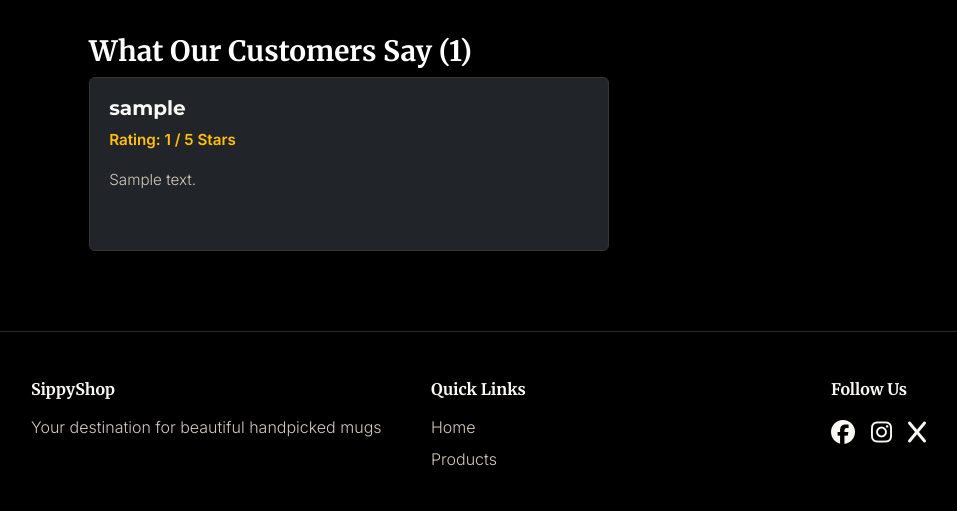
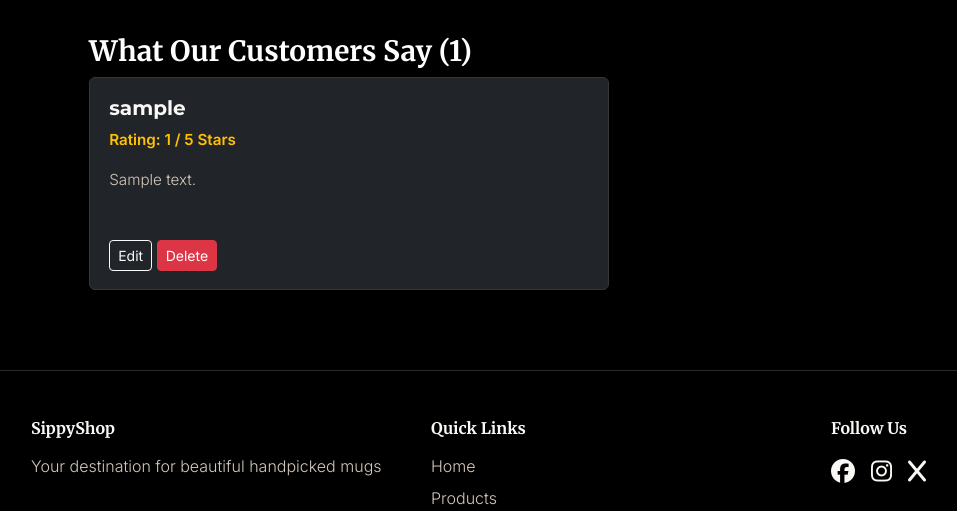
Before and after one commit to lin-yang-2713/sippyshop, a Django app: page /product/1/ in a window 1280 px wide. Shown: the part 1071-1582 px from the top of the page, without its empty margins (25-982 px from the left). Run offline with Django 4.2, Linux system fonts and the light colour scheme; a user stored in the database is signed in; tables that the repository leaves empty hold one stand-in row (values such as "Sample post"); grey boxes marked "Sample" are stand-in pictures; some libraries are stand-ins or nearby versions.

Commit message:
add edit and delete for product review

```diff
--- a/products/templates/products/product_detail.html
+++ b/products/templates/products/product_detail.html
@@ -83,6 +83,16 @@
                 <p class="card-text">{{ review.comment }}</p>
 
                 <small class="text-muted">{{ review.created_at|date:"Y-m-d" }}</small>
+
+                {% if user.is_authenticated and review.user == user %}
+                <div class="mt-2">
+                    <a href="{% url 'edit_review' review.id %}" class="btn btn-sm btn-outline-light">Edit</a>
+                    <form action="{% url 'delete_review' review.id %}" method="post" style="display:inline;">
+                        {% csrf_token %}
+                        <button type="submit" class="btn btn-sm btn-danger">Delete</button>
+                    </form>
+                </div>
+                {% endif %}
             </div>
         </div>
         {% endfor %}
```
Also changed, not shown: products/templates/products/edit_review.html (added, +14 -0 lines).
